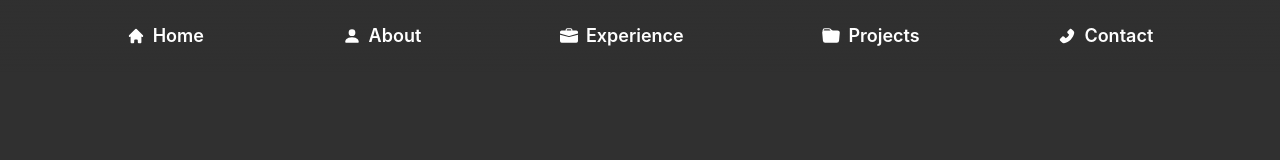
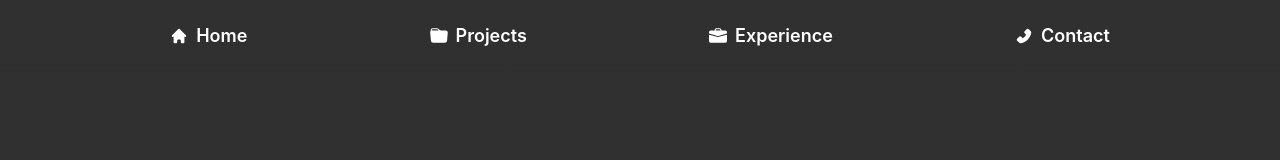
Before and after one commit to szeckirjr/portfolio-website, a React (Create React App) app: page / in a window 1280 px wide. Shown: the top 160 px of the page. Built offline with nearby package versions, Linux system fonts and the light colour scheme.

Commit message:
Fix some animations

```diff
--- a/src/components/contact/SocialMediaButton.tsx
+++ b/src/components/contact/SocialMediaButton.tsx
@@ -24,6 +24,8 @@ export default function SocialMediaButton({
       bg={bg}
       onMouseEnter={e => ((e.target as HTMLDivElement).style.scale = '1.2')}
       onMouseLeave={e => ((e.target as HTMLDivElement).style.scale = '1')}
+      shadow="lg"
+      transition="all 0.2s ease-in-out"
       icon={icon}
       size="lg"
       colorScheme={''} // so the change in color when hovering is deactivated
--- a/src/components/modules/Menubar.tsx
+++ b/src/components/modules/Menubar.tsx
@@ -15,8 +15,8 @@ export default function Menubar({
   currPage: string;
   setCurrPage: (val: string) => void;
 }): JSX.Element {
-  type PageTitle = 'Home' | 'About' | 'Experience' | 'Projects' | 'Contact';
-  const pages = ['Home', 'About', 'Experience', 'Projects', 'Contact'];
+  type PageTitle = 'Home' | 'Experience' | 'Projects' | 'Contact';
+  const pages = ['Home', 'Projects', 'Experience', 'Contact'];
   const pageIcons = {
     Home: <HiHome />,
     About: <BsFillPersonFill />,
```
